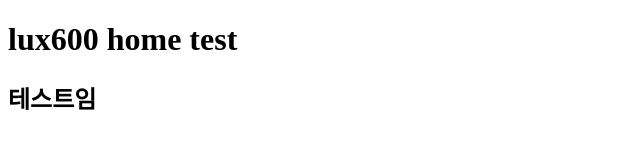
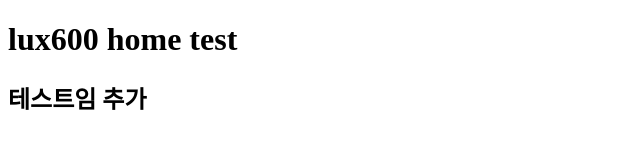
Before and after one commit to prunsisun/lux600_home, a plain HTML site: page index.html in a window 1280 px wide. Shown: the full height of the page, 0-640 px from the left. Drawn offline with Linux system fonts and the light colour scheme.

Commit message:
second commit

```diff
--- a/index.html
+++ b/index.html
@@ -10,6 +10,7 @@
     <h1>lux600 home test</h1>
     <h2>
         테스트임
+        추가
     </h2>
 
 </body>
```
